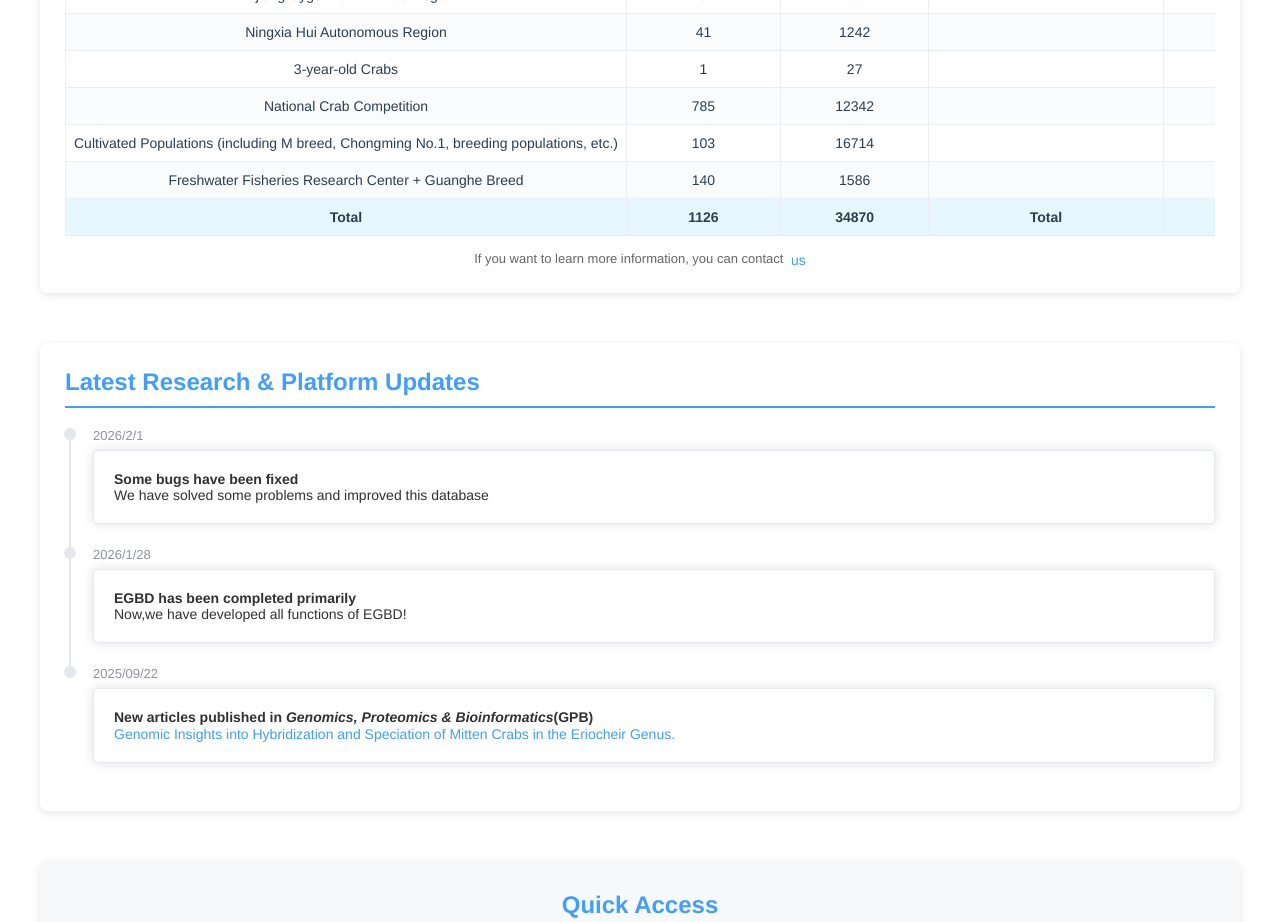
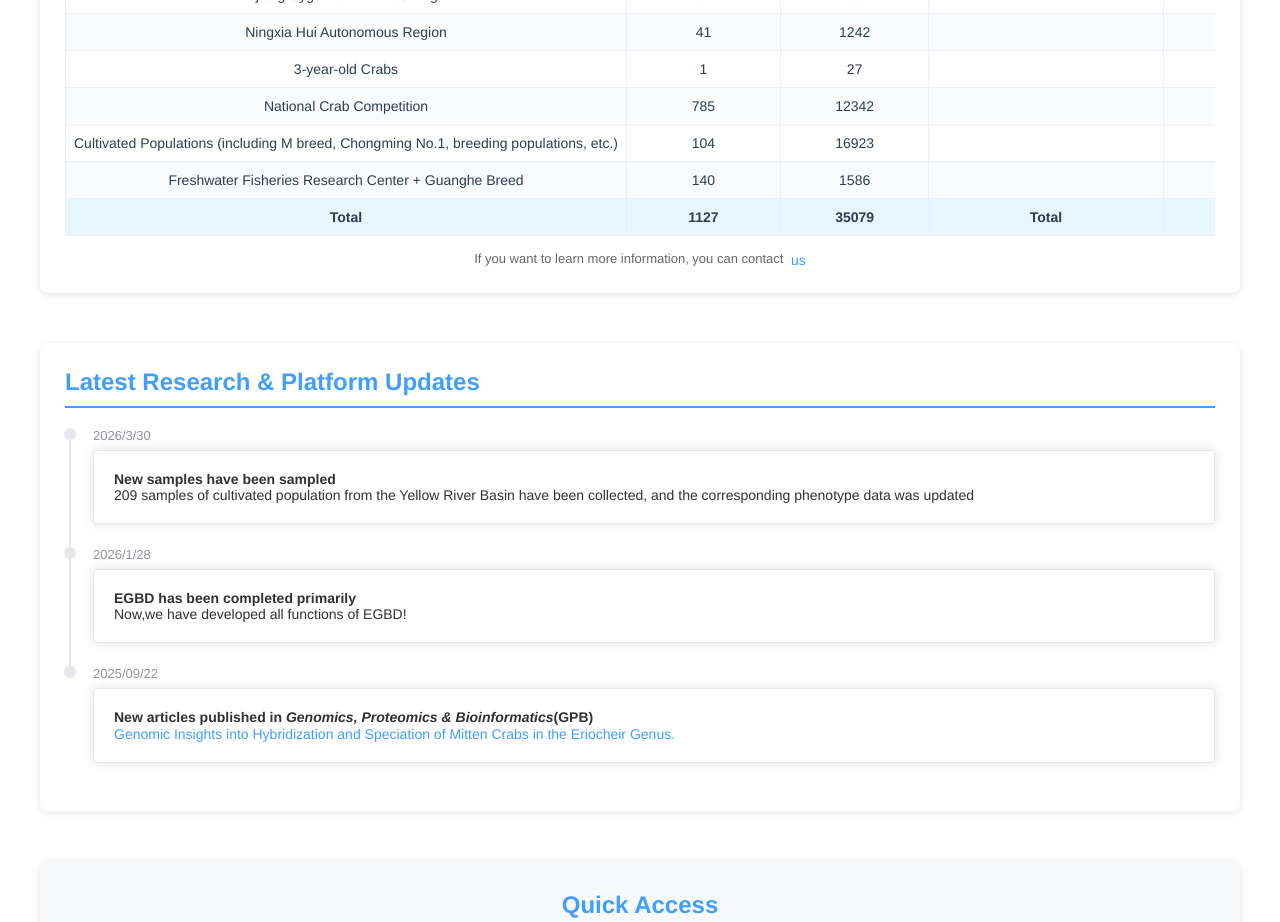
Before and after one commit to Wilameslex/demo, a Vue app in the folder crab-frontend-v3/: page /front/index in a window 1280 px wide. Shown: the part 1160-2082 px from the top of the page. Built offline with nearby package versions, Linux system fonts and the light colour scheme.

Commit message:
Update print statement

```diff
--- a/crab-frontend-v3/src/views/layout/FrontLayout.vue
+++ b/crab-frontend-v3/src/views/layout/FrontLayout.vue
@@ -312,8 +312,8 @@
             </tr>
             <tr>
               <td>Cultivated Populations (including M breed, Chongming No.1, breeding populations, etc.)</td>
-              <td>103</td>
-              <td>16714</td>
+              <td>104</td>
+              <td>16923</td>
               <td></td>
               <td></td>
               <td></td>
@@ -328,8 +328,8 @@
             </tr>
             <tr class="total-row">
               <td><strong>Total</strong></td>
-              <td><strong>1126</strong></td>
-              <td><strong>34870</strong></td>
+              <td><strong>1127</strong></td>
+              <td><strong>35079</strong></td>
               <td><strong>Total</strong></td>
               <td><strong>18</strong></td>
               <td><strong>355</strong></td>
@@ -363,10 +363,10 @@
               </h2>
 
               <el-timeline>
-                <el-timeline-item timestamp="2026/2/1" placement="top">
+                <el-timeline-item timestamp="2026/3/30" placement="top">
                   <el-card>
-                    <h4>Some bugs have been fixed</h4>
-                    <p>We have solved some problems and improved this database</p>
+                    <h4>New samples have been sampled</h4>
+                    <p>209 samples of cultivated population from the Yellow River Basin have been collected, and the corresponding phenotype data was updated</p>
                   </el-card>
                 </el-timeline-item>
                 <el-timeline-item timestamp="2026/1/28" placement="top">
```
